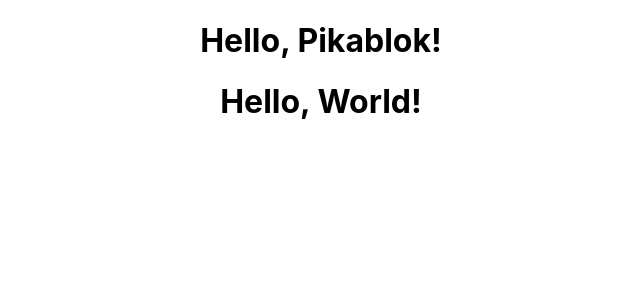
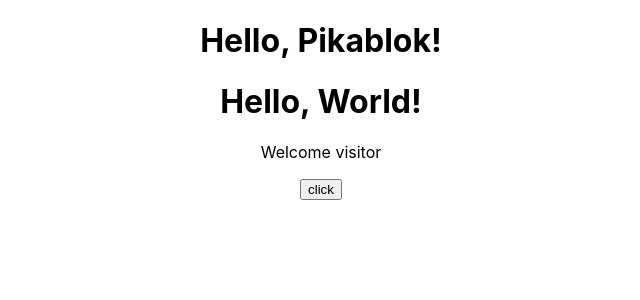
Before and after one commit to BenjaminC62/RoseQuartz-Spa, a React (Create React App) app: page / in a window 1280 px wide. Shown: the top 300 px of the page, without its empty margins (319-959 px from the left). Built offline with nearby package versions, Linux system fonts and the light colour scheme.

Commit message:
:memo: Learn what state is

```diff
--- a/src/App.js
+++ b/src/App.js
@@ -2,12 +2,14 @@ import logo from './logo.svg';
 import './App.css';
 import Greet from './components/Greet.js';
 import Welcome from './components/Welcome.js';
+import Mess from './components/Mess.js';
 
 function App() {
   return (
     <div className="App">
       <Greet name="Pikablok"/>
       <Welcome />
+      <Mess />
     </div>
   );
 }
--- /dev/null
+++ b/src/components/Mess.js
@@ -0,0 +1,30 @@
+//class component
+
+import React, {Component} from "react";
+
+class Mess extends Component {
+
+    constructor(){
+        super()
+        this.state = {
+            message: 'Welcome visitor'
+        }
+    }
+
+    changeMessage(){
+        this.setState({
+            message: 'Thank you for subscribing'
+        })
+    }
+
+    render() {
+        return(
+            <div>
+                <p>{this.state.message}</p>
+                <input type="button" value="click" onClick={() => this.changeMessage()}/>
+            </div>
+        )
+    }
+}
+
+export default Mess;
```
